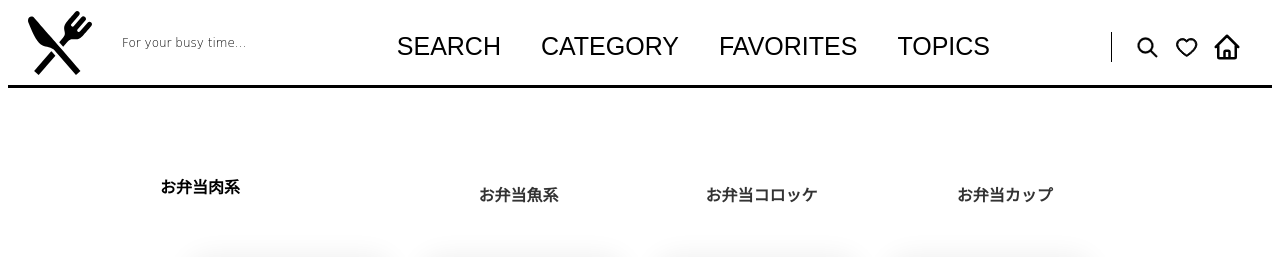
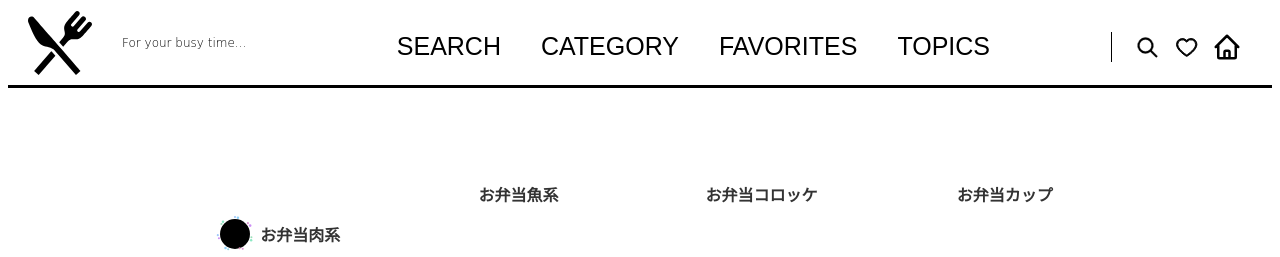
Before and after one commit to AS222-yuuhei3141/-, a Flask app: template templates/practice2.html in a window 1280 px wide. Shown: the top 257 px of the page. Run offline with Flask 2, Linux system fonts and the light colour scheme; the template is opened without the code that fills it, so the values that code supplies are empty; some libraries are stand-ins or nearby versions.

Commit message:
Tue, Sep 13, 2022, 4:27 PM +00:00

```diff
--- a/templates/practice2.html
+++ b/templates/practice2.html
@@ -52,7 +52,8 @@
          <main>
             <ul class="tabs">
               <li>
-                <!-- <a href="" class="active">
+                <a>
+                <a href="" class="active">
                   <svg class="likeButton clicked" width="50px" height="50px" viewBox="0 0 500 500">
                     <circle class="explosion" r="150" cx="250" cy="250"></circle>
                       <g class="particleLayer">
@@ -72,7 +73,7 @@
                         <circle fill="#DD99B8" cx="296" cy="392.5" r="10.5"></circle>
                       </g>
                       <path class="heart" d="M250,187.4c-31.8-47.8-95.5-19.8-95.5,32.2c0,35.2,31.8,60.3,55.7,79.2c24.9,19.7,31.8,23.9,39.8,31.8 c7.9-7.9,14.6-12.6,39.8-31.8c24.3-18.5,55.7-44.4,55.7-79.6C345.5,167.6,281.8,139.7,250,187.4z"></path>
-                  </svg> -->
+                  </svg>
                   <span>お弁当肉系</span>
                 </a>
               </li>
```
